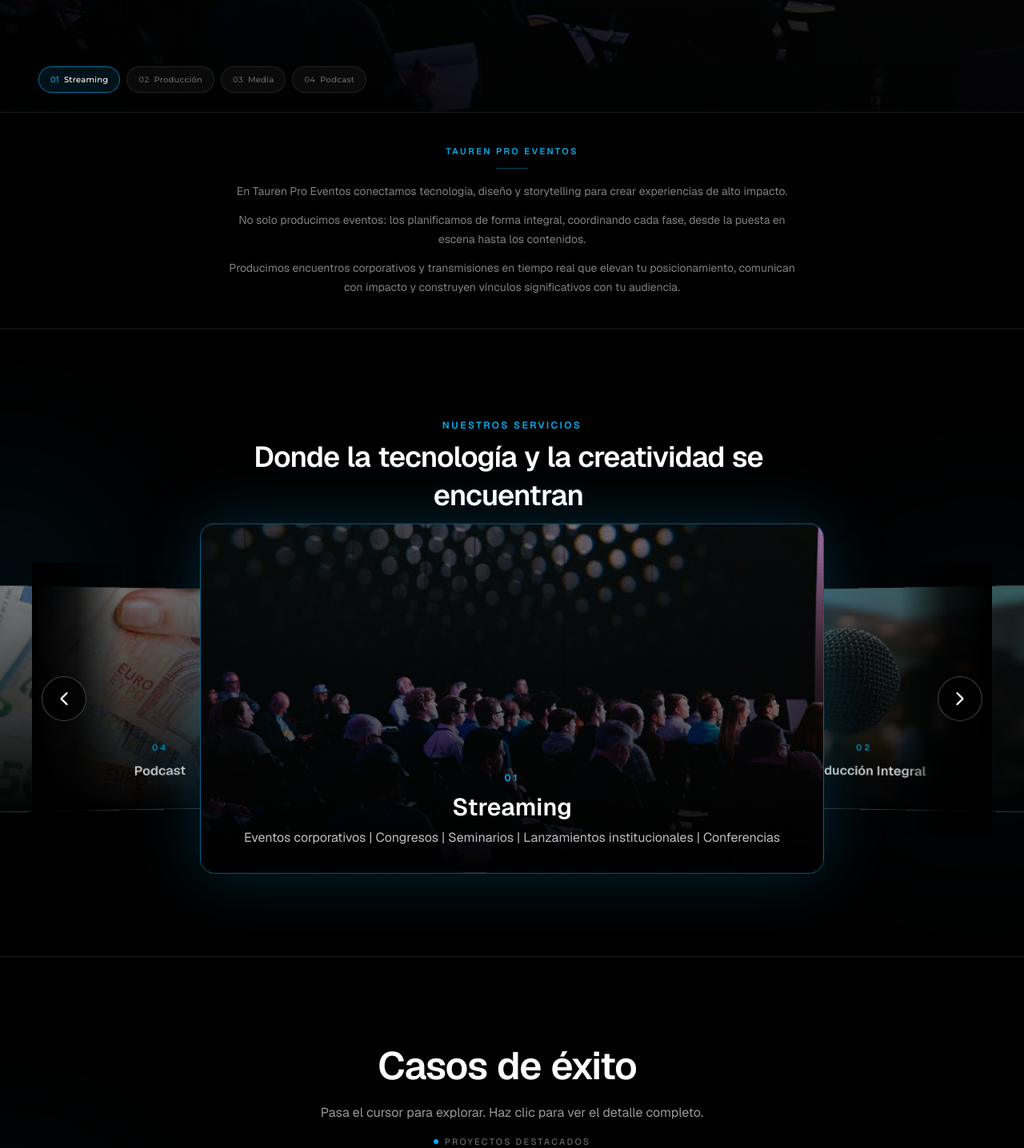
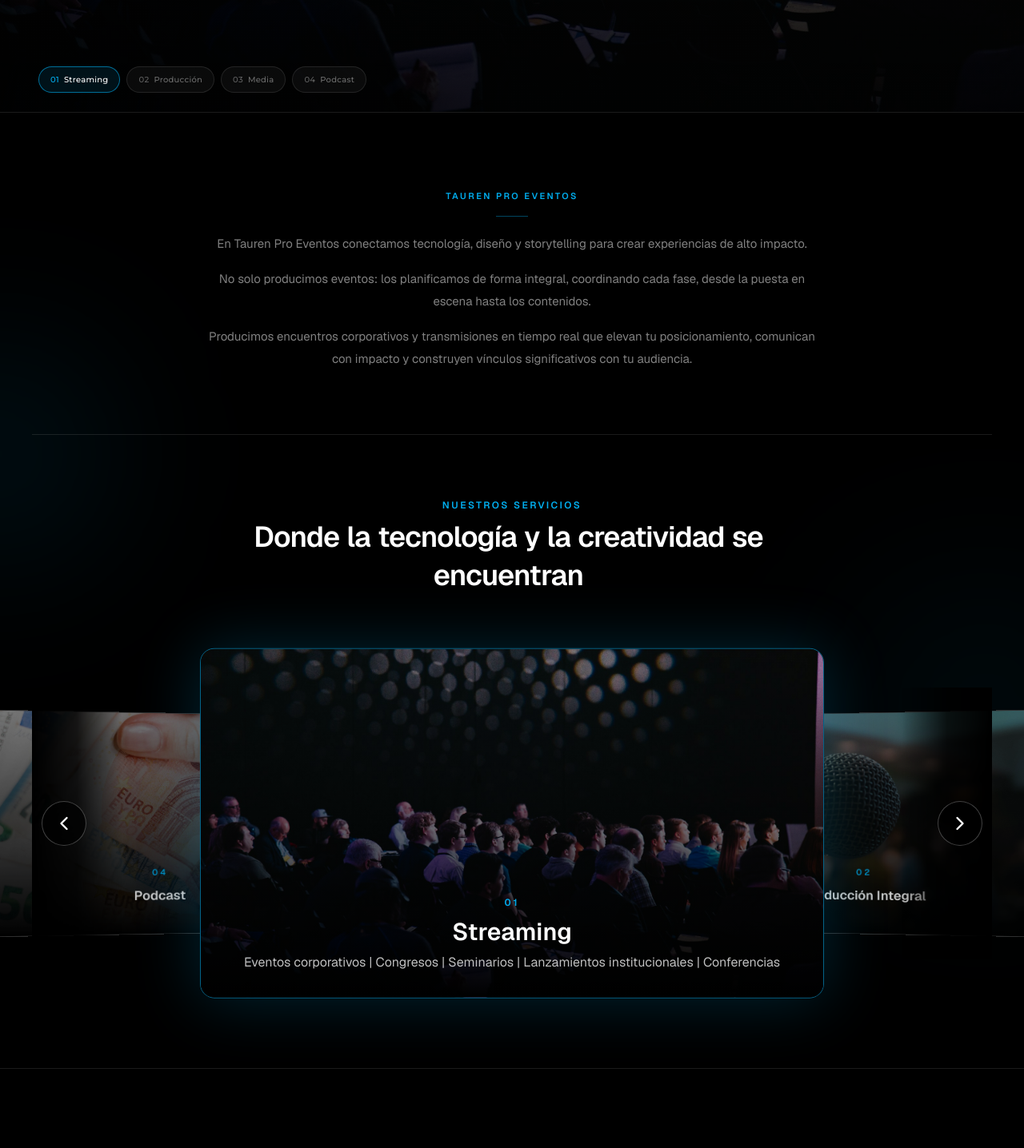
Before and after one commit to Veltiapptauren/taurenweb1312, a Next.js app: page / in a window 1280 px wide. Shown: the part 596-2032 px from the top of the page at 80% size. Built offline with nearby package versions, Linux system fonts and the light colour scheme; no server answers.

Commit message:
Landing Tauren Pro Eventos

```diff
--- a/app/globals.css
+++ b/app/globals.css
@@ -124,3 +124,16 @@
     transform: scaleX(1);
   }
 }
+
+@keyframes curtain-open-up {
+  from {
+    transform: translateY(0);
+  }
+  to {
+    transform: translateY(-100%);
+  }
+}
+
+.animate-curtain-open-up {
+  animation: curtain-open-up 1.8s cubic-bezier(0.4, 0, 0.2, 1) forwards;
+}
--- a/app/page.tsx
+++ b/app/page.tsx
@@ -3,7 +3,6 @@
 import { Features } from "@/components/landing/features";
 import { ServicesShowcase } from "@/components/landing/services-showcase";
 import { Footer } from "@/components/landing/footer";
-import { BrandIntro } from "@/components/landing/brand-intro";
 import { Hero } from "@/components/landing/hero";
 import { Process } from "@/components/landing/process";
 import { SuccessCollage } from "@/components/landing/success-collage";
@@ -27,7 +26,6 @@
       <PageEffects />
       <main>
         <Hero />
-        <BrandIntro />
         <Features />
         <SuccessCollage />
         <ServicesShowcase />
--- a/components/landing/brand-intro.tsx
+++ b/components/landing/brand-intro.tsx
@@ -2,28 +2,29 @@
 
 import { ScrollReveal } from "@/components/motion/scroll-reveal";
 import { brandIntroParagraphs } from "@/lib/brand-intro";
+import { cn } from "@/lib/utils";
 
-export function BrandIntro() {
+type BrandIntroProps = {
+  className?: string;
+};
+
+export function BrandIntro({ className }: BrandIntroProps) {
   return (
-    <section className="relative border-t border-white/10 bg-black py-8 sm:py-10">
-      <div className="mx-auto max-w-3xl px-4 text-center sm:px-6">
-        <ScrollReveal direction="up">
+    <ScrollReveal direction="up" className={cn("mx-auto max-w-3xl text-center", className)}>
       <p className="text-[11px] font-semibold uppercase tracking-[0.22em] text-[#00aeef]">
         Tauren Pro Eventos
       </p>
-          <div className="mx-auto mt-3 h-px w-10 bg-[#00aeef]/40" aria-hidden />
-          <div className="mt-4 space-y-3">
+      <div className="mx-auto mt-4 h-px w-10 bg-[#00aeef]/40" aria-hidden />
+      <div className="mt-5 space-y-4">
         {brandIntroParagraphs.map((paragraph) => (
           <p
             key={paragraph}
-                className="text-sm leading-relaxed text-white/50 sm:text-[14px] sm:leading-6"
+            className="text-sm leading-relaxed text-white/50 sm:text-[15px] sm:leading-7"
           >
             {paragraph}
           </p>
         ))}
       </div>
     </ScrollReveal>
-      </div>
-    </section>
   );
 }
--- a/components/landing/cta.tsx
+++ b/components/landing/cta.tsx
@@ -9,7 +9,7 @@
 
 export function Cta() {
   return (
-    <section id="contacto" className="relative border-t border-white/10 bg-black py-20 sm:py-28">
+    <section id="contacto" className="relative border-t border-white/10 bg-black py-16 sm:py-20 lg:py-24">
       <div className="mx-auto max-w-6xl px-4 sm:px-6">
         <ScrollReveal direction="scale">
           <div className="relative min-h-[320px] overflow-hidden rounded-2xl border border-white/10 sm:min-h-[360px]">
--- a/components/landing/features.tsx
+++ b/components/landing/features.tsx
@@ -1,5 +1,6 @@
 "use client";
 
+import { BrandIntro } from "@/components/landing/brand-intro";
 import { SectionHeading } from "@/components/landing/section-heading";
 import { ServicesCarousel } from "@/components/landing/services-carousel";
 import { ScrollReveal } from "@/components/motion/scroll-reveal";
@@ -7,17 +8,27 @@
 
 export function Features() {
   return (
-    <section id="servicios" className="relative z-20 overflow-x-clip border-t border-white/10 bg-black py-20 sm:py-28">
+    <section
+      id="servicios"
+      className="relative z-20 overflow-x-clip border-t border-white/10 bg-black py-16 sm:py-20 lg:py-24"
+    >
       <SectionGlow />
       <div className="relative mx-auto max-w-[1400px] px-4 sm:px-6 lg:px-10">
+        <BrandIntro className="pb-14 sm:pb-16 lg:pb-20" />
+
+        <div className="border-t border-white/10 pt-14 sm:pt-16 lg:pt-20">
           <ScrollReveal direction="up" delay={60}>
             <SectionHeading
               label="Nuestros servicios"
               title="Donde la tecnología y la creatividad se encuentran"
               titleClassName="text-2xl sm:text-3xl lg:text-4xl"
+              className="mb-10 sm:mb-12"
             />
           </ScrollReveal>
+          <div className="pt-10 sm:pt-14 lg:pt-16">
             <ServicesCarousel />
+          </div>
+        </div>
       </div>
     </section>
   );
--- a/components/landing/process.tsx
+++ b/components/landing/process.tsx
@@ -36,16 +36,17 @@
 
 export function Process() {
   return (
-    <section id="proceso" className="relative overflow-hidden border-t border-white/10 bg-black py-20 sm:py-28">
+    <section id="proceso" className="relative overflow-hidden border-t border-white/10 bg-black py-16 sm:py-20 lg:py-24">
       <SectionGlow />
       <div className="relative mx-auto max-w-6xl px-4 sm:px-6">
         <ScrollReveal direction="up">
           <SectionHeading
             title="Cómo trabajamos"
             description="Un proceso claro para eventos, video y podcast."
+            className="mb-12 sm:mb-14"
           />
         </ScrollReveal>
-        <ol className="mt-12 grid gap-5 sm:grid-cols-2 lg:grid-cols-4">
+        <ol className="grid gap-5 sm:grid-cols-2 lg:grid-cols-4">
           {steps.map((item, index) => (
             <li key={item.step}>
               <ScrollReveal direction="up" delay={index * 100}>
--- a/components/landing/services-carousel.tsx
+++ b/components/landing/services-carousel.tsx
@@ -111,7 +111,7 @@
 
   return (
     <>
-      <div className="relative mt-10 w-full sm:mt-12 lg:mt-14">
+      <div className="relative w-full">
         <div className="relative min-h-[220px] sm:min-h-[280px] lg:min-h-[340px]">
           <div
             className={cn("relative", hovering && "cursor-none")}
--- a/components/landing/services-showcase.tsx
+++ b/components/landing/services-showcase.tsx
@@ -10,7 +10,7 @@
 
 export function ServicesShowcase() {
   return (
-    <section className="relative z-20 overflow-hidden border-t border-white/10 bg-black py-20 sm:py-28">
+    <section className="relative z-20 overflow-hidden border-t border-white/10 bg-black py-16 sm:py-20 lg:py-24">
       <SectionGlow />
       <div className="relative mx-auto max-w-[1400px] px-4 sm:px-6 lg:px-10">
         <ScrollReveal direction="up">
@@ -19,11 +19,12 @@
               label="Servicios"
               title="Producción integral para marcas y empresas"
               description="Eventos, contenido audiovisual y podcast con el mismo estándar de calidad de principio a fin."
+              className="mb-12 sm:mb-14"
             />
           </div>
         </ScrollReveal>
 
-        <div className="mt-16 grid gap-6 sm:mt-20 lg:grid-cols-2 lg:items-stretch">
+        <div className="grid gap-6 lg:grid-cols-2 lg:items-stretch">
           <ScrollReveal direction="left" delay={80} className="h-full">
             <ShowreelVideo />
           </ScrollReveal>
--- a/components/landing/success-collage.tsx
+++ b/components/landing/success-collage.tsx
@@ -64,17 +64,16 @@
   );
 
   return (
-    <section id="proyectos" className="relative z-20 overflow-hidden border-t border-white/10 bg-black py-20 sm:py-28">
+    <section id="proyectos" className="relative z-20 overflow-hidden border-t border-white/10 bg-black py-16 sm:py-20 lg:py-24">
       <SectionGlow />
       <div className="relative mx-auto max-w-7xl px-4 sm:px-6 lg:px-10">
         <ScrollReveal direction="up">
-          <div className="mb-8 border-b border-white/10 pb-6 sm:mb-10">
-            <SectionHeading
-              title="Casos de éxito"
-              description="Pasa el cursor para explorar. Haz clic para ver el detalle completo."
-              badge="Proyectos destacados"
-            />
-          </div>
+          <SectionHeading
+            title="Casos de éxito"
+            description="Pasa el cursor para explorar. Haz clic para ver el detalle completo."
+            badge="Proyectos destacados"
+            className="mb-12 border-b border-white/10 pb-12 sm:mb-14 sm:pb-14"
+          />
         </ScrollReveal>
 
         <ScrollReveal direction="scale" delay={100}>
```
Also changed, not shown: components/landing/success-case-modal.tsx (+42 -25 lines). Lines whose indentation alone changed are shown as unchanged.
